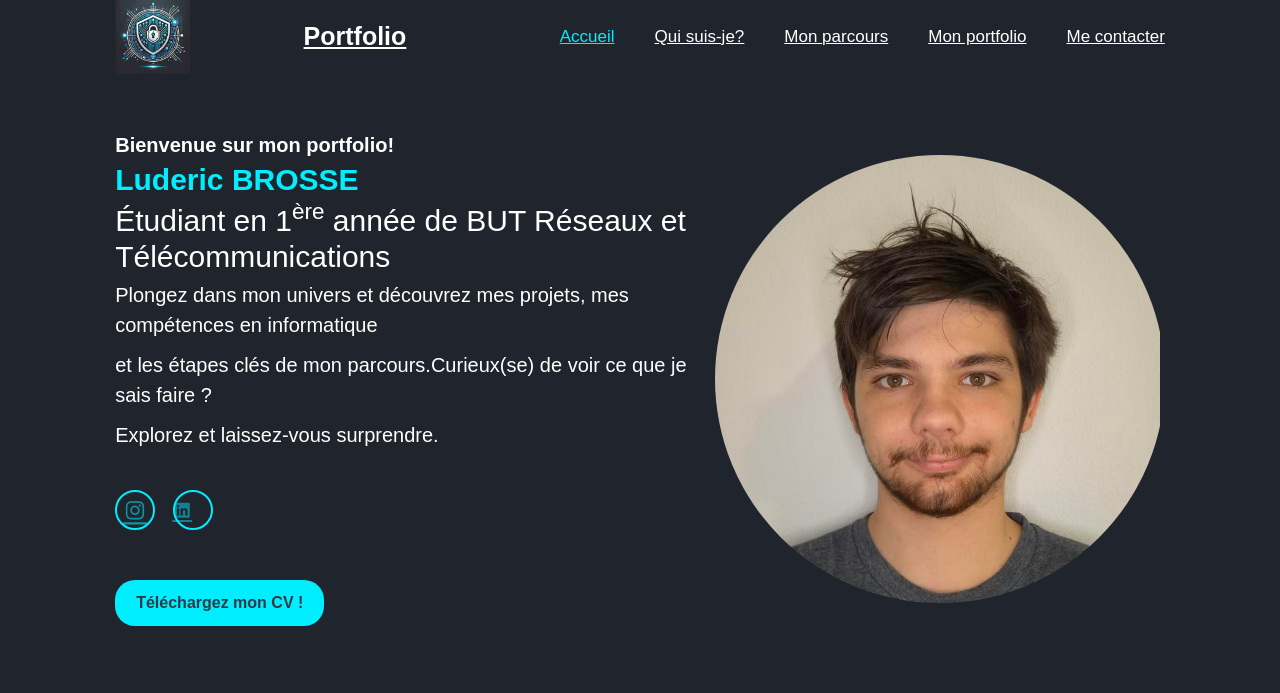
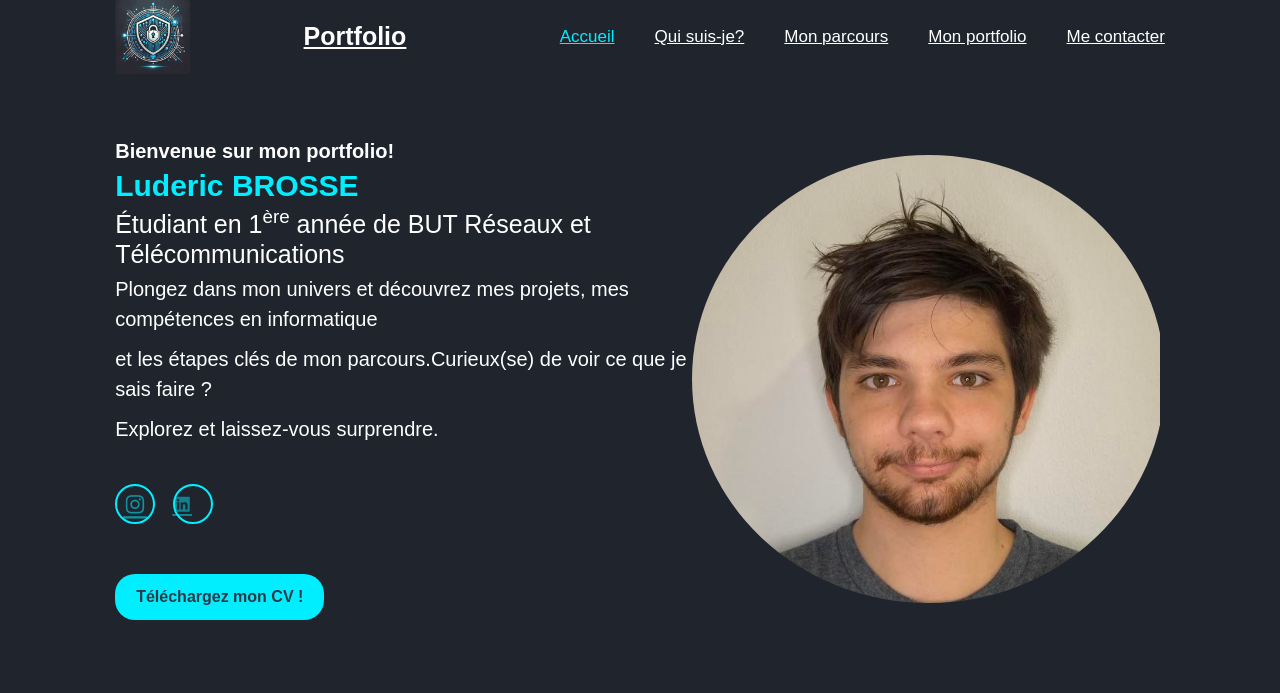
Before and after one commit to LudericBROSSE/LudericBROSSEPortfolio, a PHP site: page / in a window 1280 px wide. Shown: the part 21-714 px from the top of the page. Run offline with PHP 8.4, Linux system fonts and the light colour scheme.

Commit message:
Update style.css

```diff
--- a/style.css
+++ b/style.css
@@ -159,7 +159,7 @@ h4 {
     font-size: 2rem;
 }
 .home h2{
-  font-size: 3rem;
+  font-size: 2.5rem;
 }
 
 .title-text {
```
